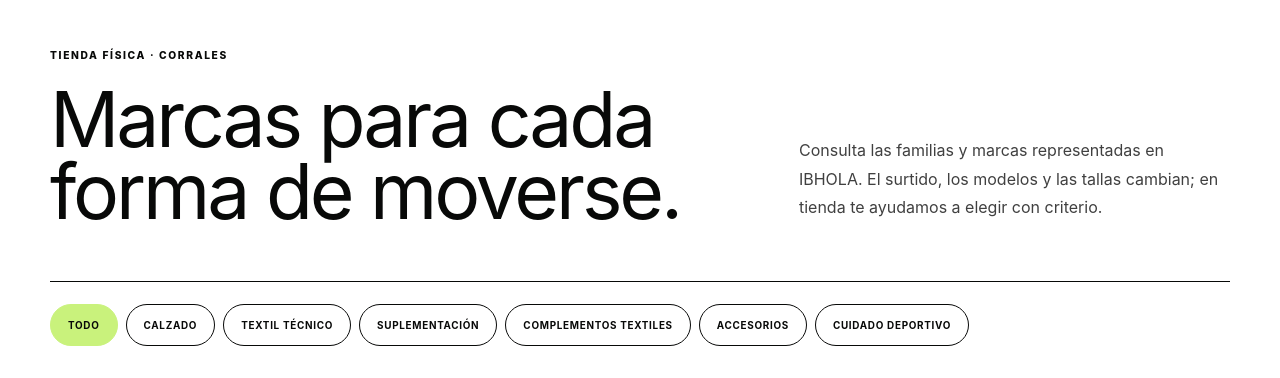
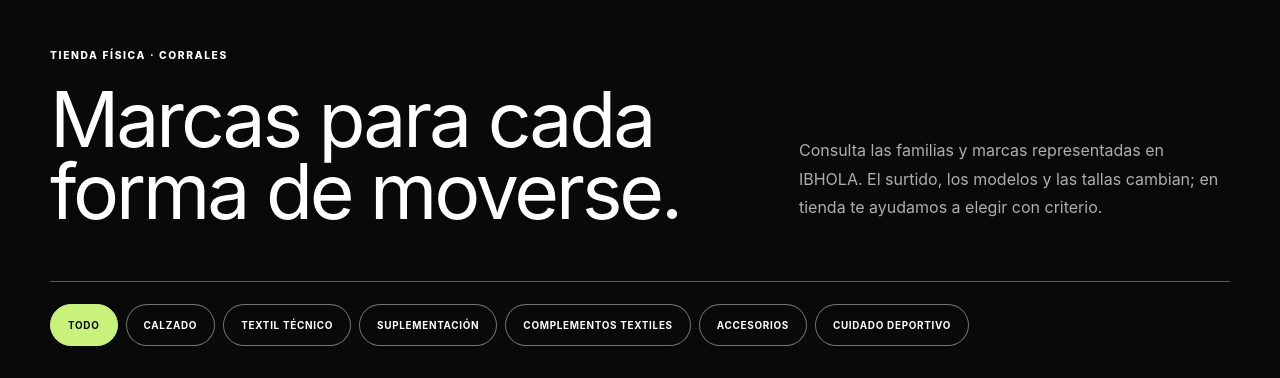
Before and after one commit to caporrfer/ibhola, a Next.js app: page /catalogo in a window 1280 px wide. Shown: the part 100-478 px from the top of the page. Built offline with nearby package versions, Linux system fonts and the light colour scheme; no server answers; grey boxes are pictures that could not be loaded.

Commit message:
Ajusta las imágenes y oscurece el catálogo

```diff
--- a/app/globals.css
+++ b/app/globals.css
@@ -445,7 +445,8 @@ h1 em, h2 em, h3 em { color: inherit; font-style: normal; font-weight: inherit;
   .hero { min-height: 850px; }
   .hero__layout { min-height: 850px; display: block; width: 100%; }
   .hero__visual { min-width: 0; position: absolute; inset: 0; clip-path: none; }
-  .hero__photo { transform: translateY(calc(var(--hero-scroll) * 20px)) scale(1.36); }
+  .hero__photo { transform: translateY(calc(var(--hero-scroll) * 20px)) scale(1.12); }
+  .hero__photo img { object-position: 82% 45%; }
   .hero__visual::after { background: linear-gradient(0deg, rgba(8,9,8,.92) 8%, rgba(8,9,8,.65) 58%, rgba(8,9,8,.18)); }
   .hero__copy { min-height: 850px; justify-content: flex-end; padding: 120px 24px 85px; }
   .hero h1 { color: var(--white); font-size: clamp(3.7rem, 12vw, 6.3rem); }
@@ -760,7 +761,7 @@ h1 em, h2 em, h3 em { color: inherit; font-style: normal; font-weight: inherit;
 }
 
 /* Premium catalog — monochrome editorial system with IBHOLA lime */
-.catalog-page { min-height: 100vh; background: #fff; color: #080908; font-family: var(--sans); }
+.catalog-page { min-height: 100vh; background: #080908; color: #fff; font-family: var(--sans); }
 .catalog-page h1, .catalog-page h2, .catalog-page h3 { font-family: var(--sans); font-weight: 400; letter-spacing: -.04em; }
 .catalog-page .button { border: 0; border-radius: 50px; background: var(--pistachio-action); color: #080908; box-shadow: none; font-weight: 760; }
 .catalog-page .button:hover { background: var(--pistachio-action-hover); box-shadow: none; }
@@ -796,28 +797,28 @@ h1 em, h2 em, h3 em { color: inherit; font-style: normal; font-weight: inherit;
 .catalog-feature__brands .brand-mark__image > span { color: #080908; font-size: .58rem; font-weight: 800; }
 .catalog-feature__brands .brand-mark b { color: #fff; font-size: .6rem; font-weight: 550; line-height: 1.2; }
 
-.catalog-process { padding: 108px 0; background: #e6e6e6; color: #080908; }
+.catalog-process { padding: 108px 0; background: var(--forest-deep); color: #fff; }
 .catalog-process > .container > header { display: grid; grid-template-columns: .45fr 1fr .72fr; gap: 42px; align-items: end; margin-bottom: 50px; }
 .catalog-process header .catalog-kicker { align-self: start; }
-.catalog-process h2 { margin: 0; font-size: clamp(3rem, 5vw, 5.2rem); line-height: .95; }
-.catalog-process header > p:last-child { max-width: 430px; margin: 0 0 5px; color: #404040; line-height: 1.75; }
-.catalog-process__grid { display: grid; grid-template-columns: repeat(4, 1fr); border-top: 1px solid #080908; border-left: 1px solid #080908; }
-.catalog-process__grid article { min-height: 250px; padding: 24px; border-right: 1px solid #080908; border-bottom: 1px solid #080908; }
+.catalog-process h2 { margin: 0; color: #fff; font-size: clamp(3rem, 5vw, 5.2rem); line-height: .95; }
+.catalog-process header > p:last-child { max-width: 430px; margin: 0 0 5px; color: rgba(255,255,255,.66); line-height: 1.75; }
+.catalog-process__grid { display: grid; grid-template-columns: repeat(4, 1fr); border-top: 1px solid rgba(255,255,255,.28); border-left: 1px solid rgba(255,255,255,.28); }
+.catalog-process__grid article { min-height: 250px; padding: 24px; border-right: 1px solid rgba(255,255,255,.28); border-bottom: 1px solid rgba(255,255,255,.28); }
 .catalog-process__grid span { display: block; margin-bottom: 76px; font-family: monospace; font-size: .68rem; }
 .catalog-process__grid h3 { margin-bottom: 13px; font-size: 1.8rem; }
-.catalog-process__grid p { margin: 0; color: #444; font-size: .77rem; line-height: 1.7; }
-.catalog-process__note { display: flex; align-items: flex-start; gap: 10px; max-width: 840px; margin: 30px 0 0; color: #323232; font-size: .76rem; line-height: 1.65; }
+.catalog-process__grid p { margin: 0; color: rgba(255,255,255,.62); font-size: .77rem; line-height: 1.7; }
+.catalog-process__note { display: flex; align-items: flex-start; gap: 10px; max-width: 840px; margin: 30px 0 0; color: rgba(255,255,255,.7); font-size: .76rem; line-height: 1.65; }
 .catalog-process__note svg { flex: 0 0 auto; margin-top: 4px; }
 
-.catalog-index { padding: 148px 0 132px; background: #fff; color: #080908; }
+.catalog-index { padding: 148px 0 132px; background: #080908; color: #fff; }
 .catalog-index__heading { display: grid; grid-template-columns: 1.2fr .8fr; gap: clamp(44px, 8vw, 110px); align-items: end; margin-bottom: 54px; }
 .catalog-index__heading h1 { margin: 0; font-size: clamp(3.8rem, 6vw, 6.5rem); line-height: .93; }
-.catalog-index__heading > p { max-width: 470px; margin: 0 0 5px; color: #404040; line-height: 1.8; }
-.catalog-filterbar { display: flex; flex-wrap: wrap; gap: 8px; margin-bottom: 34px; padding-top: 22px; border-top: 1px solid #080908; }
-.catalog-filterbar button { min-height: 42px; padding: 0 17px; border: 1px solid #080908; border-radius: 50px; background: #fff; color: #080908; cursor: pointer; font-size: .62rem; font-weight: 650; letter-spacing: .07em; text-transform: uppercase; transition: background .2s, border-color .2s; }
-.catalog-filterbar button:hover, .catalog-filterbar button.is-active { border-color: var(--pistachio-action); background: var(--pistachio-action); }
+.catalog-index__heading > p { max-width: 470px; margin: 0 0 5px; color: rgba(255,255,255,.67); line-height: 1.8; }
+.catalog-filterbar { display: flex; flex-wrap: wrap; gap: 8px; margin-bottom: 34px; padding-top: 22px; border-top: 1px solid rgba(255,255,255,.32); }
+.catalog-filterbar button { min-height: 42px; padding: 0 17px; border: 1px solid rgba(255,255,255,.44); border-radius: 50px; background: #080908; color: #fff; cursor: pointer; font-size: .62rem; font-weight: 650; letter-spacing: .07em; text-transform: uppercase; transition: background .2s, border-color .2s, color .2s; }
+.catalog-filterbar button:hover, .catalog-filterbar button.is-active { border-color: var(--pistachio-action); background: var(--pistachio-action); color: #080908; }
 .catalog-category-grid { display: grid; grid-template-columns: repeat(3, 1fr); gap: 16px; }
-.catalog-category { scroll-margin-top: 90px; display: flex; flex-direction: column; overflow: hidden; border: 1px solid #080908; border-radius: 16px; background: #080908; color: #fff; animation: catalog-in .4s ease both; transition: border-color .25s, transform .25s; }
+.catalog-category { scroll-margin-top: 90px; display: flex; flex-direction: column; overflow: hidden; border: 1px solid rgba(255,255,255,.25); border-radius: 16px; background: #111411; color: #fff; animation: catalog-in .4s ease both; transition: border-color .25s, transform .25s; }
 .catalog-category:hover { border-color: var(--pistachio-action); transform: translateY(-3px); }
 .catalog-category__image { aspect-ratio: 1 / .78; position: relative; overflow: hidden; border-bottom: 1px solid rgba(255,255,255,.22); background: #e6e6e6; }
 .catalog-category__image img { object-fit: cover; filter: saturate(.88); transition: transform .5s, filter .4s; }
--- a/components/HomePage.tsx
+++ b/components/HomePage.tsx
@@ -34,7 +34,7 @@ export function HomePage() {
 
       <section className="about section" id="presentacion"><div className="container about__intro">
         <div className="about__copy reveal"><h2>Experiencia real <em>a tu servicio.</em></h2><p className="about__lead">Conocemos el material, las dudas y las necesidades de cada corredor para ofrecerte un trato profesional, cercano y adaptado a ti.</p><div className="about__actions"><a className="text-link" href={link("/catalogo/")}>Ver catálogo <ArrowRight size={18} /></a></div></div>
-        <div className="about__visual reveal"><div className="about__image"><Image src={imagePath("/images/comunidad/IMG-20260823-WA0140~2.jpg")} alt="Miguel Ángel Pereira en un recorrido de alta montaña" fill quality={92} sizes="(max-width: 850px) 100vw, 52vw" /></div></div>
+        <div className="about__visual reveal"><div className="about__image"><Image src={imagePath("/images/comunidad/IMG-20260706-WA0085~2.jpg")} alt="Miguel Ángel Pereira sonriendo al finalizar una carrera" fill quality={92} sizes="(max-width: 850px) 100vw, 52vw" /></div></div>
       </div>
       </section>
 
```
